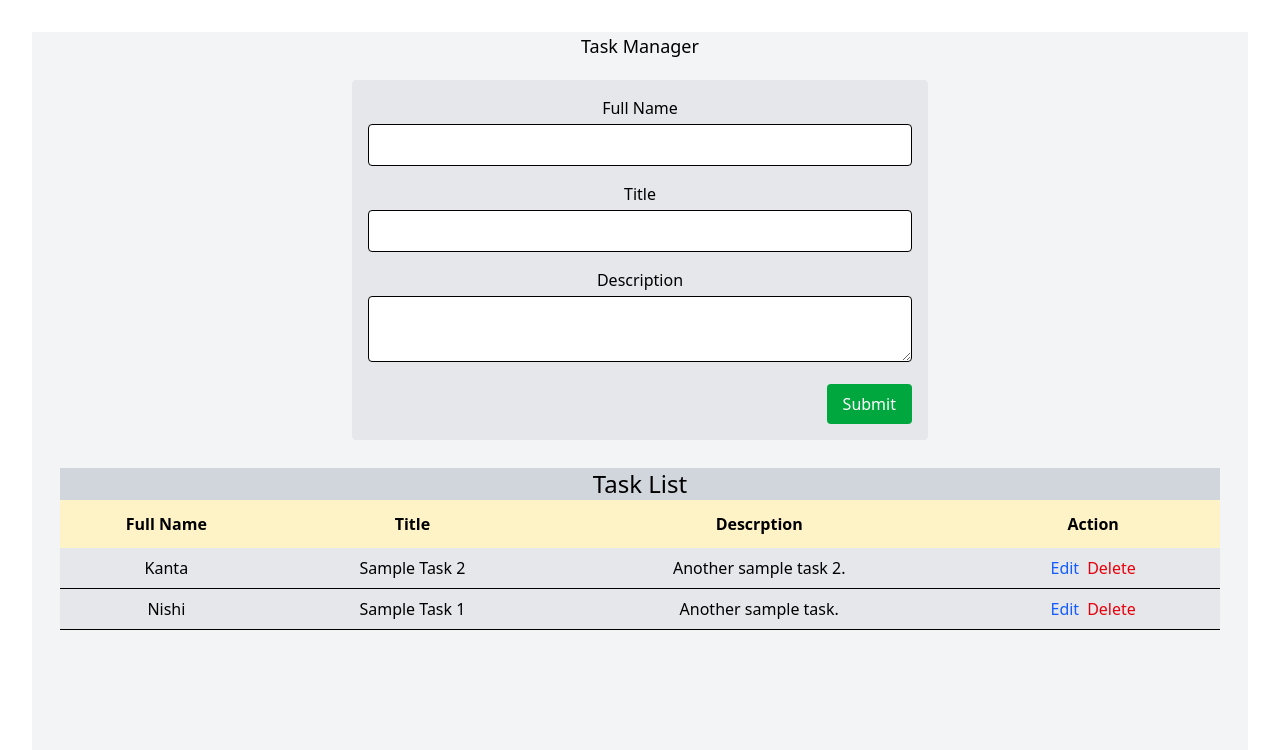
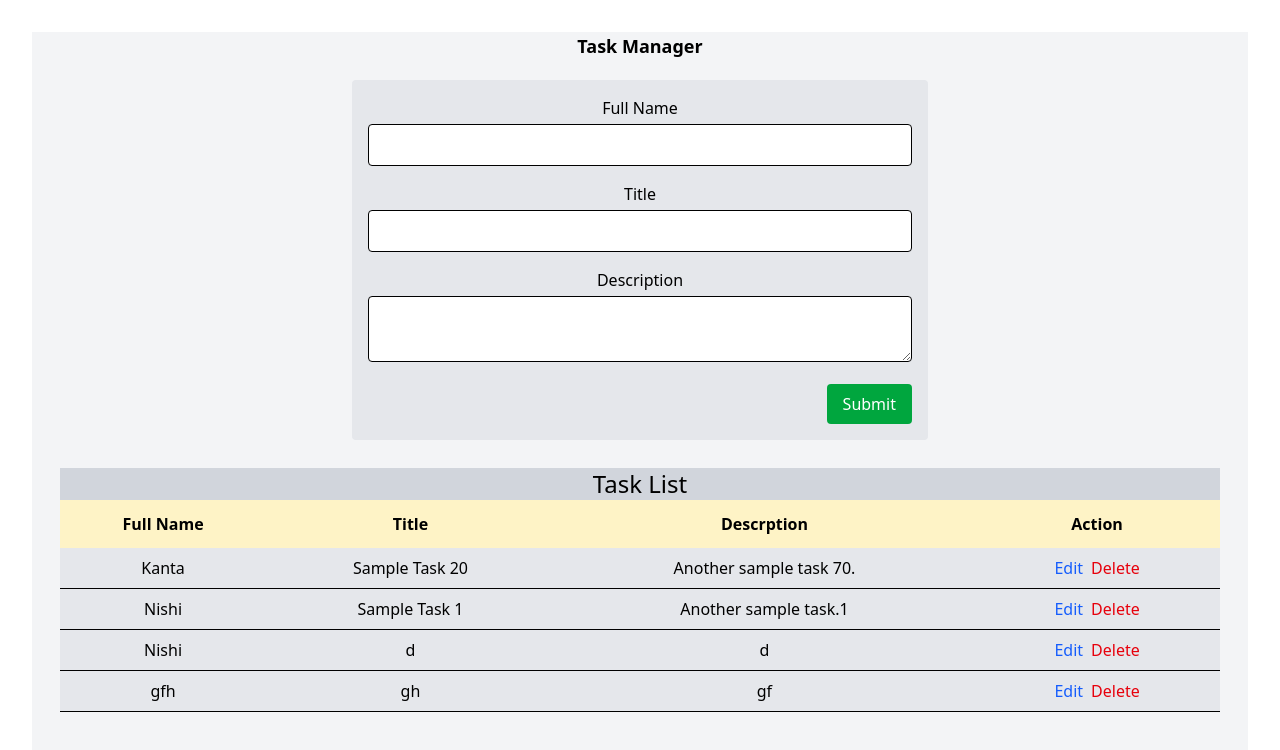
Before and after one commit to Nishi-BS23/Task-Manager, a React (Vite) app: page / in a window 1280 px wide. Shown: the top 750 px of the page. Built offline with nearby package versions, Linux system fonts and the light colour scheme; data requests are answered from the project's data file.

Commit message:
feat: implement task management API integration and enhance task handling features

```diff
--- a/db.json
+++ b/db.json
@@ -3,14 +3,26 @@
     {
       "id": "2",
       "fullName": "Kanta",
-      "title": "Sample Task 2",
-      "description": "Another sample task 2."
+      "title": "Sample Task 20",
+      "description": "Another sample task 70."
     },
     {
       "id": "1751893566271",
       "fullName": "Nishi",
       "title": "Sample Task 1",
-      "description": "Another sample task."
+      "description": "Another sample task.1"
+    },
+    {
+      "id": 1751956368752,
+      "fullName": "Nishi",
+      "title": "d",
+      "description": "d"
+    },
+    {
+      "id": 1751976924137,
+      "fullName": "gfh",
+      "title": "gh",
+      "description": "gf"
     }
   ]
 }
--- /dev/null
+++ b/src/api/tasks.ts
@@ -0,0 +1,25 @@
+import { api } from "../lib/api";
+import type { Task } from "../types/Task";
+
+// Get all tasks
+export const getTasks = async (): Promise<Task[]> => {
+  const res = await api.get("/tasks");
+  return res.data;
+};
+
+// Create a task
+export const createTask = async (task: Task): Promise<Task> => {
+  const res = await api.post("/tasks", task);
+  return res.data;
+};
+
+// Update a task
+export const updateTask = async (taskId: number, task: Task): Promise<Task> => {
+  const res = await api.put(`/tasks/${taskId}`, task);
+  return res.data;
+};
+
+// Delete a task
+export const deleteTask = async (taskId: number): Promise<void> => {
+  await api.delete(`/tasks/${taskId}`);
+};
--- a/src/components/TaskForm.tsx
+++ b/src/components/TaskForm.tsx
@@ -1,9 +1,9 @@
 import { yupResolver } from "@hookform/resolvers/yup";
 import { useMutation, useQueryClient } from "@tanstack/react-query";
-import axios from "axios";
 import { useEffect } from "react";
 import { useForm } from "react-hook-form";
 import toast from "react-hot-toast";
+import { createTask, updateTask } from "../api/tasks";
 import { schema } from "../types/Schema";
 import type { Task } from "../types/Task";
 
@@ -14,9 +14,7 @@ interface TaskFormProps {
 }
 
 const TaskForm = ({ initialData, taskId, onClose }: TaskFormProps) => {
-    const BASE_URL = "http://localhost:3001";
     const queryClient = useQueryClient();
-
     const {
         register,
         handleSubmit,
@@ -37,9 +35,9 @@ const TaskForm = ({ initialData, taskId, onClose }: TaskFormProps) => {
 
     const mutationFn = async (data: Task) => {
         if (taskId) {
-            return await axios.put(`${BASE_URL}/tasks/${taskId}`, data);
+            return await updateTask(taskId, data);
         } else {
-            return await axios.post(`${BASE_URL}/tasks`, data);
+            return await createTask(data);
         }
     };
 
--- a/src/components/TaskList.tsx
+++ b/src/components/TaskList.tsx
@@ -1,7 +1,7 @@
 import { useMutation, useQuery, useQueryClient } from "@tanstack/react-query";
-import axios from "axios";
 import { useState } from "react";
 import toast from "react-hot-toast";
+import { deleteTask, getTasks } from "../api/tasks";
 import type { Task } from "../types/Task";
 import TaskForm from "./TaskForm";
 
@@ -11,21 +11,21 @@ const TaskList = () => {
     const [editModalOpen, setEditModalOpen] = useState(false);
     const [deleteModalOpen, setDeleteModalOpen] = useState(false);
     const [selectedTask, setSelectedTask] = useState<Task | null>(null);
-    const BASE_URL = "http://localhost:3001";
-    const getTaks = async () => {
-        const reponse = await axios.get(`${BASE_URL}/tasks`);
-        return reponse.data;
-    };
-    const deleteTask = async (id: number) => {
-        return await axios.delete(`${BASE_URL}/tasks/${id}`)
-    }
+    // const BASE_URL = "http://localhost:3001";
+    // const getTasks = async () => {
+    //     const reponse = await axios.get(`${BASE_URL}/tasks`);
+    //     return reponse.data;
+    // };
+    // const deleteTask = async (id: number) => {
+    //     return await axios.delete(`${BASE_URL}/tasks/${id}`)
+    // }
     const {
         data: tasks,
         isLoading,
         isError,
     } = useQuery({
         queryKey: ["tasks"],
-        queryFn: getTaks,
+        queryFn: getTasks,
     });
 
     const deleteMutation = useMutation({
@@ -56,7 +56,7 @@ const TaskList = () => {
     return (
         <div className="bg-gray-300 m-7">
             <h1 className="text-2xl">Task List</h1>
-            {tasks.length === 0 ? (
+            {tasks?.length === 0 ? (
                 <p className="text-center">No tasks found.</p>
             ) : (
                 <table className="w-full">
@@ -70,7 +70,7 @@ const TaskList = () => {
                     </thead>
                     <tbody className="bg-gray-200">
                         {
-                            tasks.map((task: Task) => (
+                            tasks?.map((task: Task) => (
                                 <tr key={task.id}>
                                     <td className="px-4 py-2 border-b">
                                         {task.fullName}
--- /dev/null
+++ b/src/components/TaskSBU.tsx
@@ -0,0 +1,57 @@
+import React, { useState } from 'react';
+
+interface Item {
+    id: number;
+    text: string;
+}
+const TaskSBU = () => {
+    const [input, setInput] = useState("");
+    const [items, setItems] = useState<Item[]>([]);
+    const handleAdd = (e: React.FormEvent) => {
+        e.preventDefault();
+        if (!input.trim()) return;
+        const newItem: Item = {
+            id: Date.now(),
+            text: input.trim(),
+        }
+        setItems((prev) => [...prev, newItem]);
+        setInput("");
+    }
+    const handleDelete = (id: number) => {
+        setItems((prev) => prev.filter((item) => item.id != id));
+    }
+    return (
+        <div>
+            <h2>Test</h2>
+            <form onSubmit={handleAdd}>
+                <input
+                    type="text"
+                    value={input}
+                    onChange={(e) => setInput(e.target.value)}
+                    className="border rounded"
+                />
+                <button
+                    type="submit">
+                    Submit
+                </button>
+            </form>
+            <ul>
+                {
+                    items.map((item) => (
+                        <li
+                            key={item.id}>
+                            <h1>{item.text}  <span onClick={() => handleDelete(item.id)}>x</span></h1>
+                            {/* <button
+                                onClick={() => handleDelete(item.id)}
+                            >
+                                x
+                            </button> */}
+                        </li>
+                    ))
+                }
+            </ul>
+        </div>
+    )
+}
+
+export default TaskSBU
--- /dev/null
+++ b/src/lib/api.ts
@@ -0,0 +1,10 @@
+import axios from "axios";
+
+export const BASE_URL = "http://localhost:3001";
+
+export const api = axios.create({
+  baseURL: BASE_URL,
+  headers: {
+    "Content-Type": "application/json",
+  },
+});
--- a/src/pages/Home.tsx
+++ b/src/pages/Home.tsx
@@ -4,9 +4,10 @@ import TaskList from "../components/TaskList"
 const Home = () => {
     return (
         <div className="min-h-screen bg-gray-100">
-            <h1 className="text-lg mb-5">Task Manager</h1>
+            <h1 className="text-lg mb-5 font-semibold">Task Manager</h1>
             <TaskForm />
             <TaskList />
+            {/* <TaskSBU /> */}
         </div>
     )
 }
```
